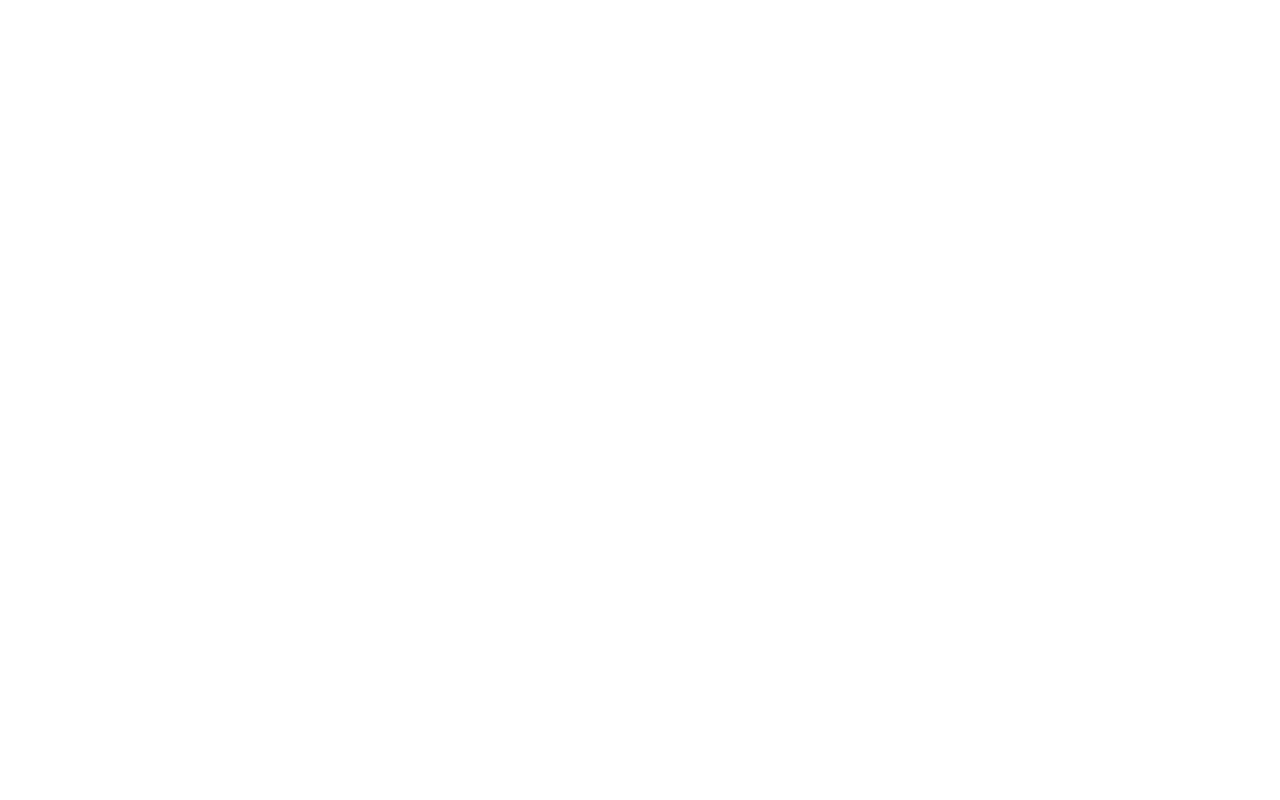
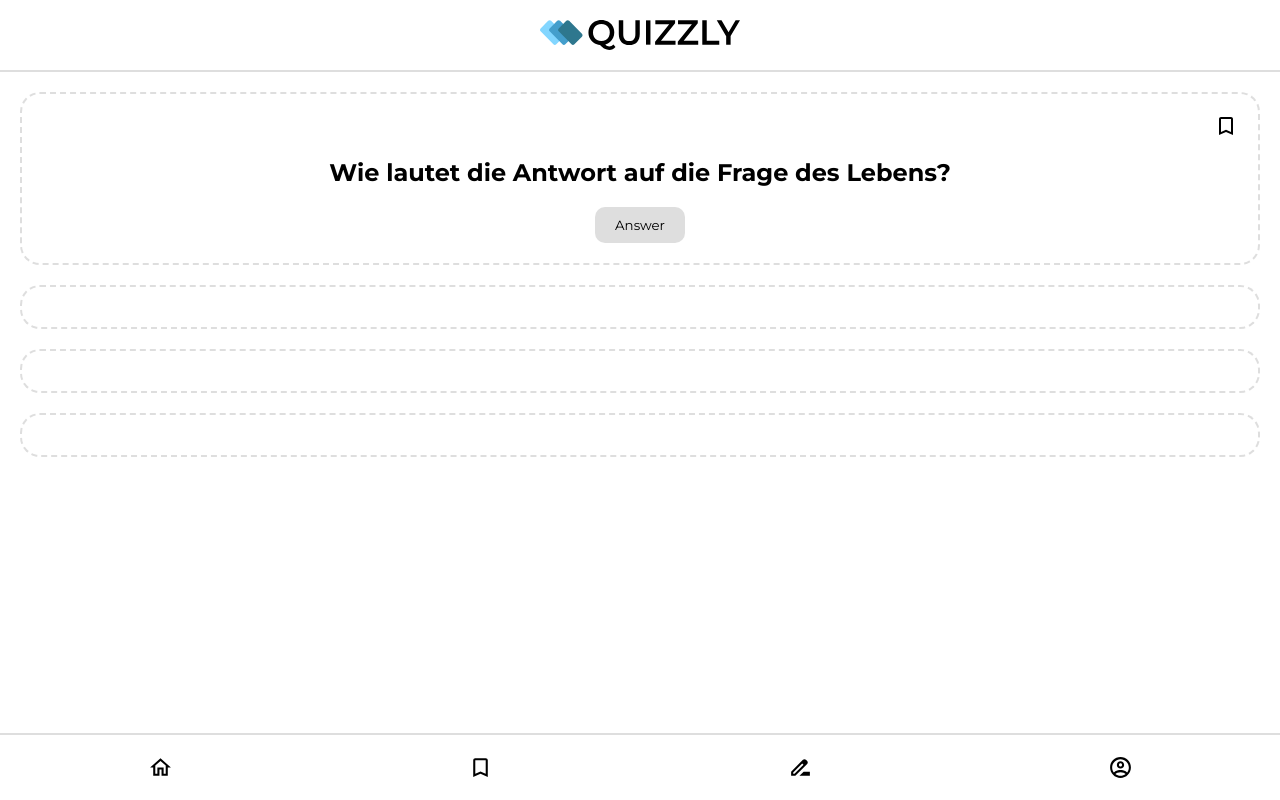
Before and after one commit to fabian-hanso/quiz-app, a website: page index.html in a window 1280 px wide. Drawn offline with Linux system fonts and the light colour scheme.

Commit message:
Some amazing changes going on here + add tooling

```diff
--- a/index.html
+++ b/index.html
@@ -3,9 +3,33 @@
     <meta charset="UTF-8">
     <meta http-equiv="X-UA-Compatible" content="IE=edge">
     <meta name="viewport" content="width=device-width, initial-scale=1.0">
+    <link rel="preconnect" href="https://fonts.googleapis.com">
+    <link rel="preconnect" href="https://fonts.gstatic.com" crossorigin>
+    <link
+        href="https://fonts.googleapis.com/css2?family=Montserrat:ital,wght@0,100;0,200;0,300;0,400;0,500;0,600;0,700;0,800;0,900;1,100;1,200;1,300;1,400;1,500;1,600;1,700;1,800&display=swap"
+        rel="stylesheet">
+    <link rel="stylesheet" href="style.css">
     <title>Quizzly</title>
 </head>
 <body>
-
+    <header>
+        <img src="images/logo.svg" alt="Logo">
+    </header>
+    <main>
+        <section class="outer-section">
+            <img src="images/icon-marked.svg" alt="">
+            <h2>Wie lautet die Antwort auf die Frage des Lebens?</h2>
+            <button onclick="toggleAnswer()">Answer</button>
+        </section>
+        <section class="outer-section"></section>
+        <section class="outer-section"></section>
+        <section class="outer-section"></section>
+    </main>
+    <footer>
+        <a href="index.html"><img src="images/icon-home.svg" alt=""></a>
+        <a href=""><img src="images/icon-marked.svg" alt=""></a>
+        <a href=""><img src="images/icon-edit.svg" alt=""></a>
+        <a href=""><img src="images/icon-profile.svg" alt=""></a>
+    </footer>
 </body>
 </html>
--- a/style.css
+++ b/style.css
@@ -0,0 +1,106 @@
+* {
+    margin: 0;
+    padding: 0;
+    box-sizing: border-box;
+    font-family: Montserrat, sans-serif;
+}
+
+/* Header */
+
+header {
+    width: 100%;
+    height: auto;
+    padding: 20px 0px;
+    background-color: #fff;
+    border-bottom: 2px solid #dedede;
+    display: flex;
+    justify-content: center;
+    align-items: center;
+    z-index: 200;
+    position: fixed;
+    top: 0;
+}
+
+header > img {
+    width: 200px;
+    height: auto;
+}
+
+/* Main */
+
+main {
+    width: 100%;
+    padding-left: 20px;
+    padding-right: 20px;
+    padding-top: 20px;
+    margin-top: 72px;
+    margin-bottom: 72px;
+    height: auto;
+}
+
+.outer-section {
+    width: 100%;
+    height: auto;
+    background-color: #fff;
+    border-radius: 20px;
+    /* box-shadow: 0px 0px 5px #3d3d3d; */
+    border: 2px solid #dedede;
+    border-style: dashed;
+    margin-bottom: 20px;
+    padding: 20px;
+    display: flex;
+    flex-direction: column;
+    align-items: center;
+    justify-content: space-around;
+}
+
+.outer-section > img {
+    align-self: flex-end;
+    margin-bottom: 20px;
+}
+
+.outer-section > button {
+    margin-top: 20px;
+    background-color: #dedede;
+    border: none;
+    border-radius: 10px;
+    padding: 10px 20px;
+}
+
+/* Footer */
+
+footer {
+    position: fixed;
+    bottom: 0px;
+    width: 100%;
+    height: auto;
+    background-color: #fff;
+    border-top: 2px solid #dedede;
+    display: flex;
+    z-index: 100;
+}
+
+footer > a {
+    flex: 25%;
+    display: flex;
+    justify-content: center;
+    align-items: center;
+    padding: 20px 0px;
+    background-color: none;
+}
+
+footer > a:hover {
+    background-color: #dedede;
+}
+
+footer > a:active {
+    background-color: #f1f1f1;
+}
+
+.active {
+    background-color: #f1f1f1;
+}
+
+footer > a > img {
+    height: 25px;
+}
```
Also changed, not shown: package.json (added, +30 -0 lines), images/icon-edit.svg (added), images/icon-home.svg (added), images/icon-marked-filled.svg (added), images/icon-marked.svg (added), images/icon-profile.svg (added), images/logo.svg (added), images/thumb_up_black_24dp (1).svg (added), images/thumb_up_black_24dp.svg (added), 2 other files.
